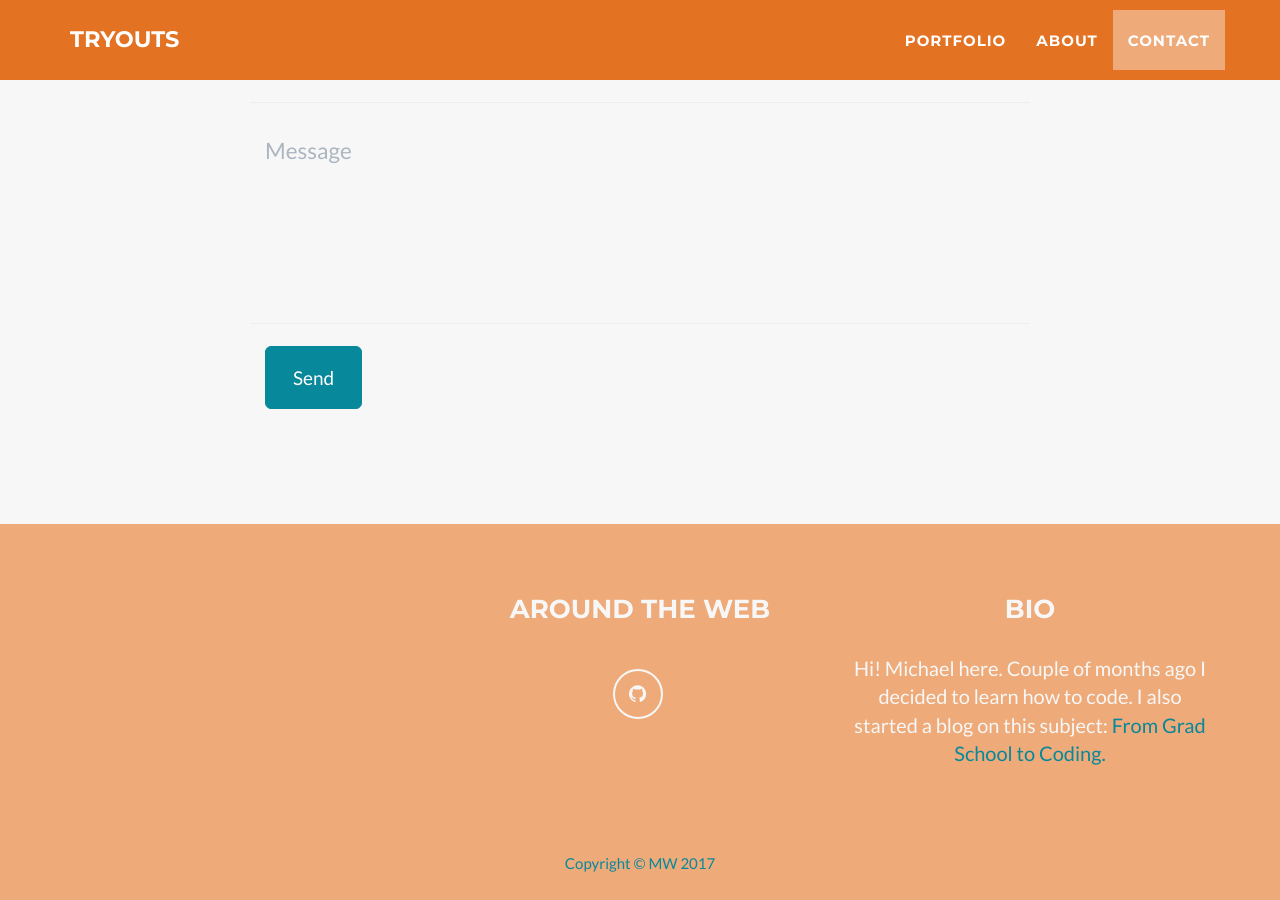
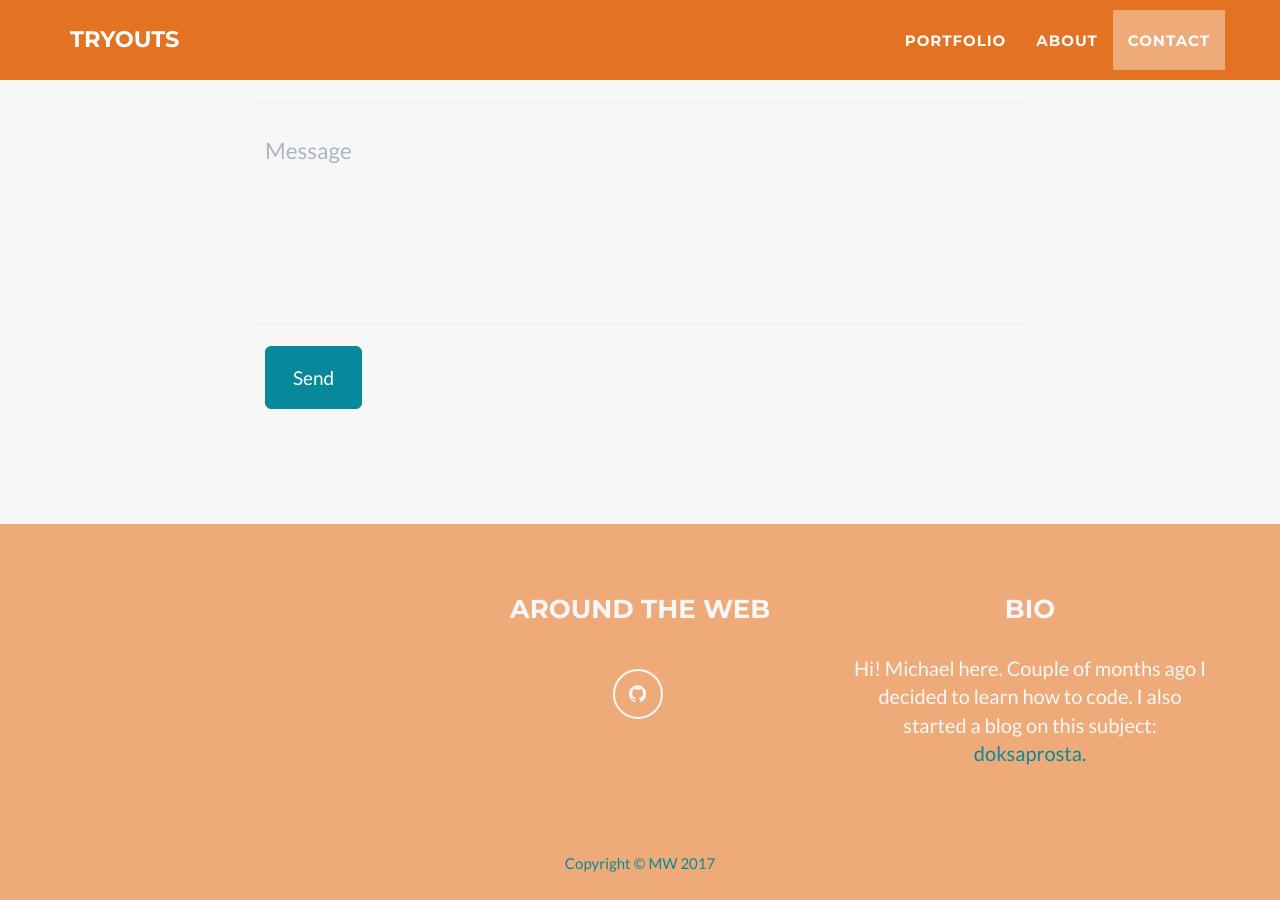
Before and after one commit to MiWy/miwy.github.io, a Jekyll site: the page built from index.html, in a window 1280 px wide and 900 px high, scrolled down 2439 px. Built offline with Jekyll 4.4.1, drawn with Linux system fonts in a browser that asks for light colours.

Commit message:
Changed URL

```diff
--- a/_config.yml
+++ b/_config.yml
@@ -65,7 +65,7 @@
   - line:
 
 # Credits content
-credits: 'Hi! Michael here. Couple of months ago I decided to learn how to code. I also started a blog on this subject: <a href="http://github.com/miwy/blog">From Grad School to Coding</>.'
+credits: 'Hi! Michael here. Couple of months ago I decided to learn how to code. I also started a blog on this subject: <a href="https://doksaprosta.wordpress.com">doksaprosta</>.'
 
 # Build settings
 markdown: kramdown
```
